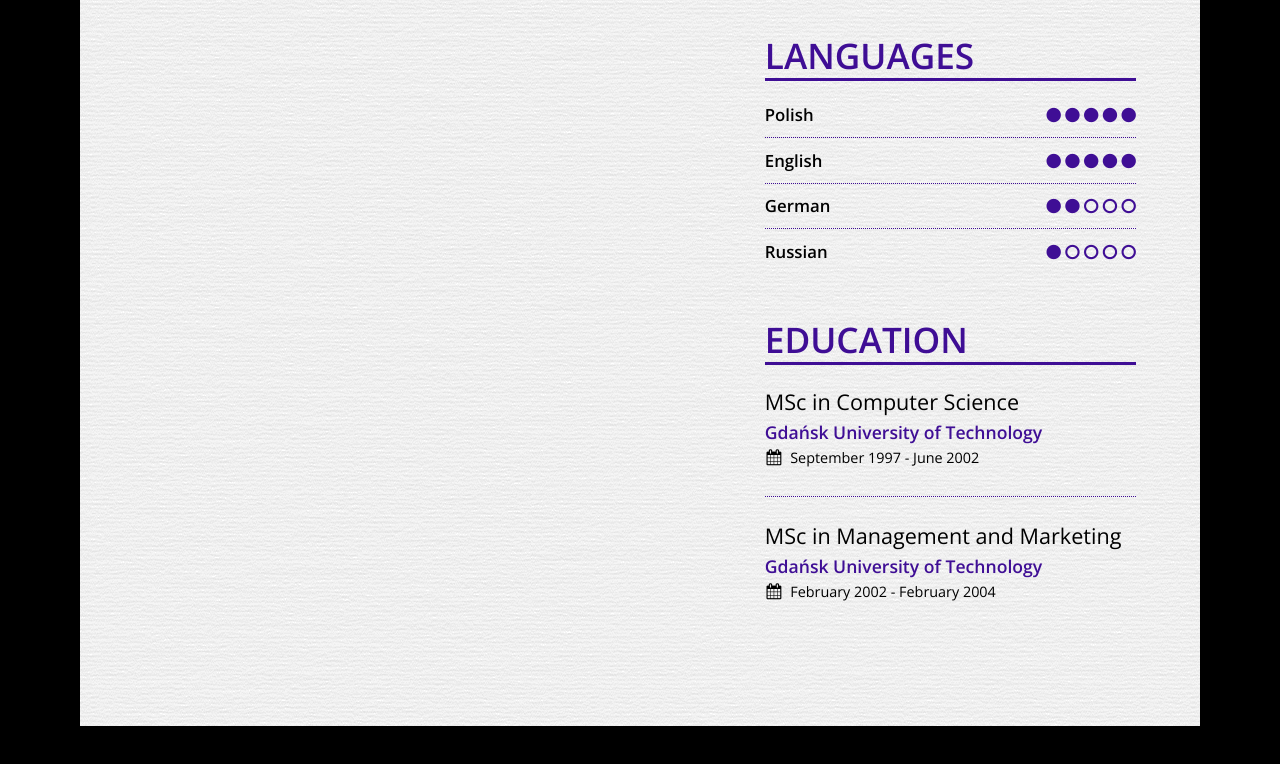
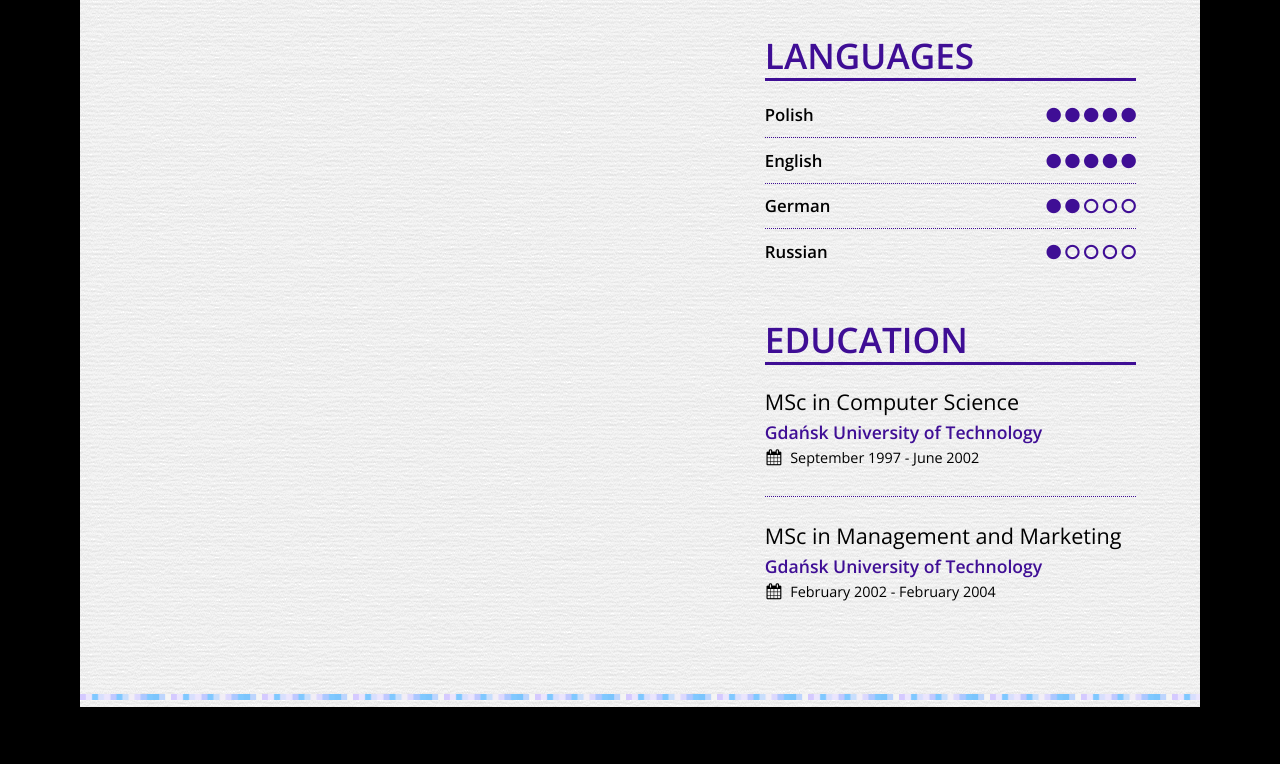
Before and after one commit to pjg/pjg.github.io, a plain HTML site: page index.html in a window 1280 px wide. Shown: the part 1069-1833 px from the top of the page. Drawn offline with nearby package versions, Linux system fonts and the light colour scheme.

Commit message:
Add bottom stripe image

```diff
--- a/application.css
+++ b/application.css
@@ -114,6 +114,11 @@ a {
   background-size: 91px 6px;
   height: 6px;
   margin: -5.6rem -4rem 5rem;
+}
+
+.stripe-bottom {
+  margin-bottom: -5.6rem;
+  margin-top: 4rem;
 }
 
 .content {
--- a/index.html
+++ b/index.html
@@ -205,6 +205,9 @@
 
   </div>
 
+  <div class="stripe stripe-bottom">
+  </div>
+
 </div>
 
 </body>
```
